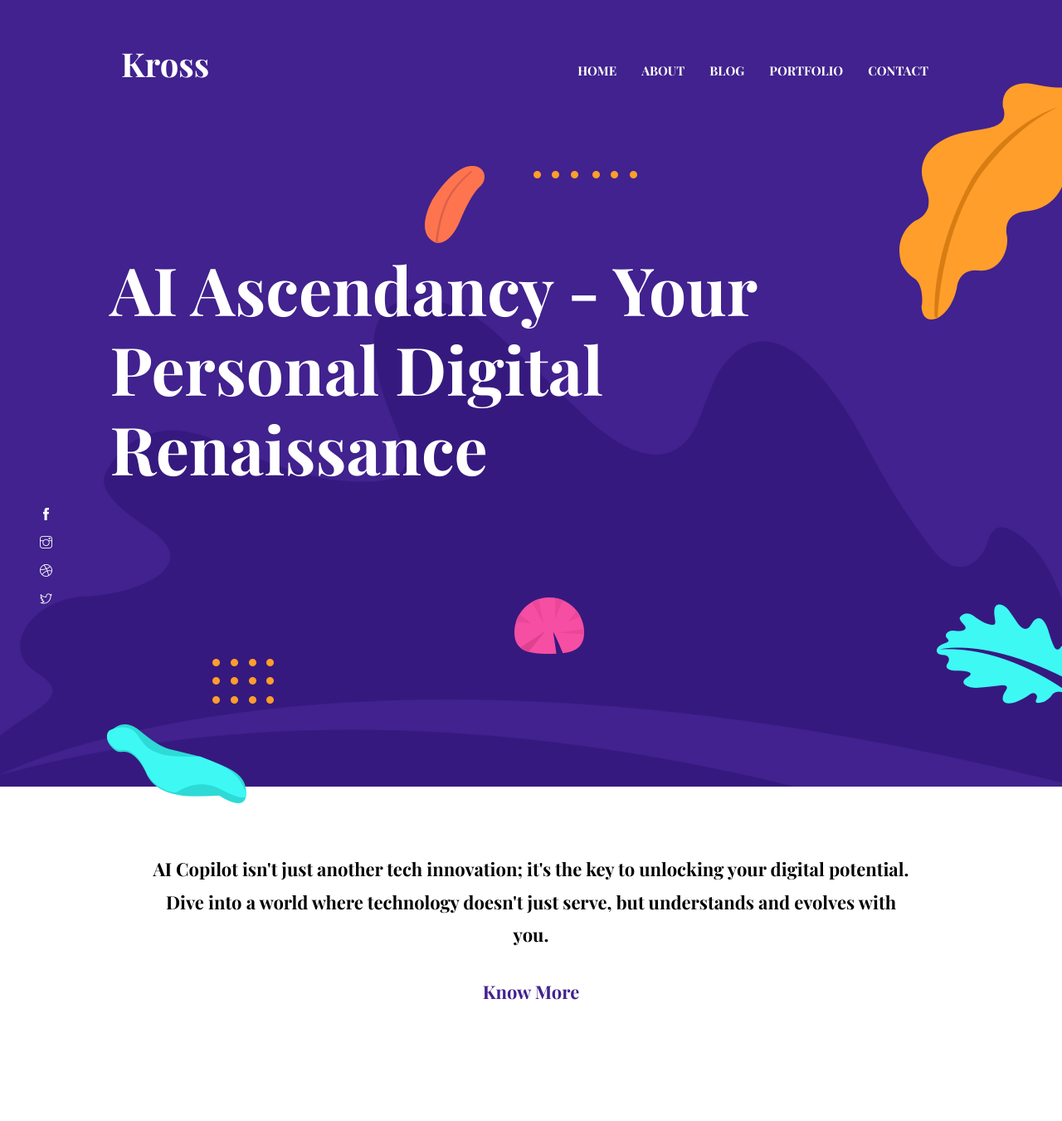
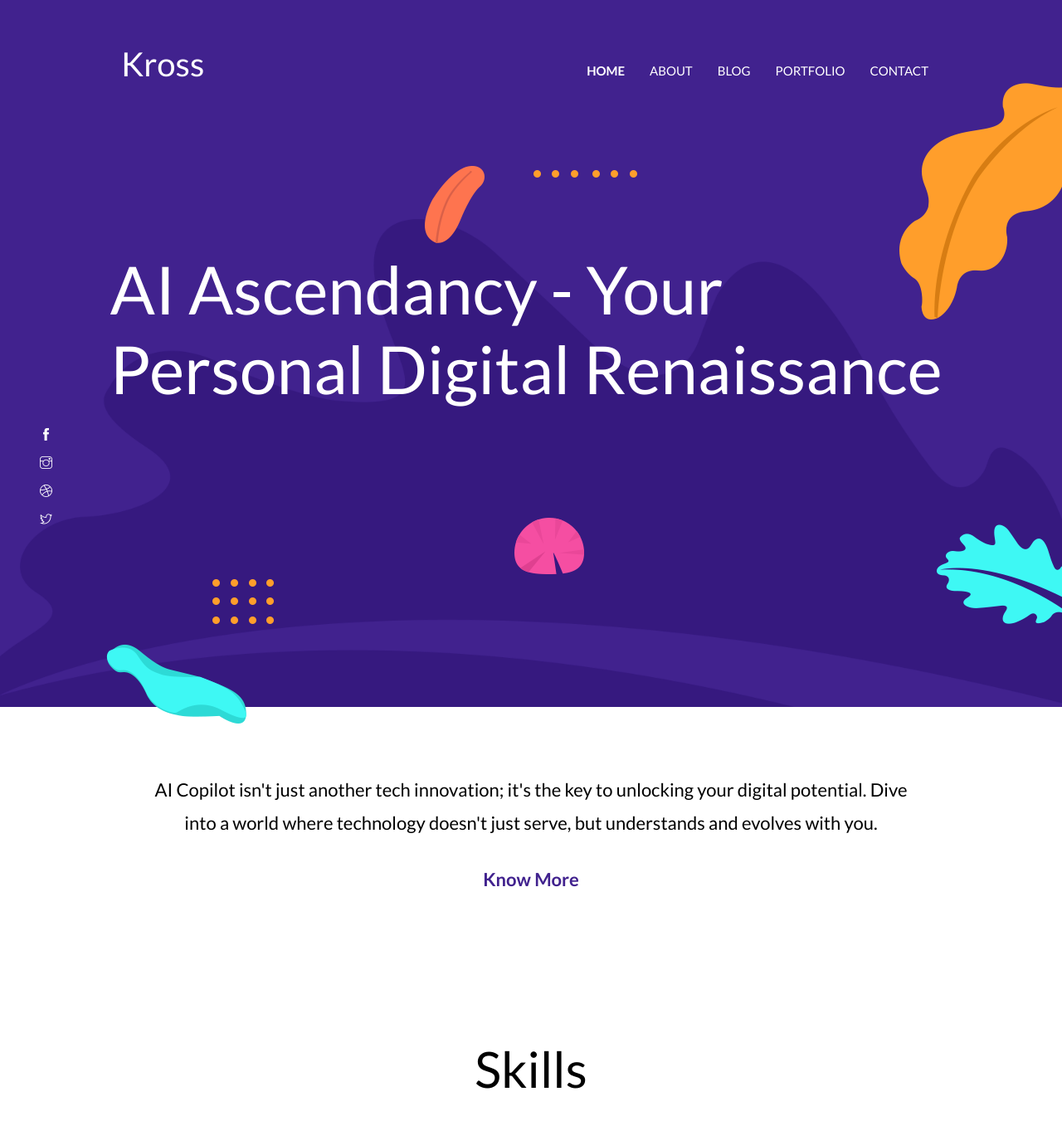
Before and after one commit to gera3d/bears_v3, a Jekyll site: the page built from index.html, in a window 1280 px wide and 1400 px high. Shown: the top 1351 px of the window at 83% size. Built offline with Jekyll 4.4.1, drawn with Linux system fonts in a browser that asks for light colours.

Commit message:
Update _variables.scss

```diff
--- a/assets/scss/_variables.scss
+++ b/assets/scss/_variables.scss
@@ -11,6 +11,6 @@ $white: #fff;
 $gray: #eaeaea;
 
 // Font Variables
-$primary-font: 'Roboto', sans-serif;
-$secondary-font: 'Playfair Display', serif;
+$primary-font: 'Poppins', sans-serif;
+$secondary-font: 'Lato', sans-serif;
 $icon-font: 'themify';
```
